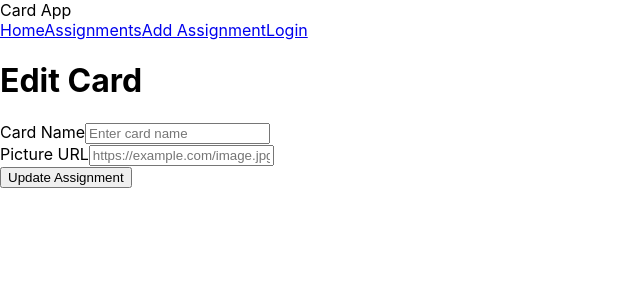
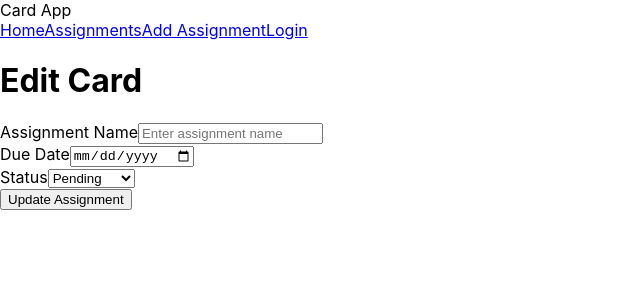
Before and after one commit to Kdsjkdsns/CA2AssignmentManager, a React (Create React App) app: page /editcard/1 in a window 1280 px wide. Shown: the top 300 px of the page, without its empty margins (0-640 px from the left). Built offline with nearby package versions, Linux system fonts and the light colour scheme.

Commit message:
Refactor CardForm to include assignment and due date fields

```diff
--- a/src/components/CardForm.js
+++ b/src/components/CardForm.js
@@ -24,40 +24,48 @@ export default function CardForm({
 
   return (
     <form onSubmit={handleSubmit}>
-      {error && <p style={{ color: "red" }}>{error}</p>}
-
       <div>
-        <label htmlFor="cardname">Card Name</label>
+        <label>Assignment Name</label>
         <input
           type="text"
-          id="cardname"
-          name="cardname"  // MUST match: cardname
-          value={values.cardname || ""}
+          name="assignmentname"
+          value={values.assignmentname || ""}
           onChange={handleChange}
           required
           disabled={busy}
-          placeholder="Enter card name"
+          placeholder="Enter assignment name"
         />
       </div>
 
       <div>
-        <label htmlFor="cardpic">Picture URL</label>
+        <label>Due Date</label>
         <input
-          type="url"
-          id="cardpic"
-          name="cardpic"  // MUST match: cardpic
-          value={values.cardpic || ""}
+          type="date"
+          name="duedate"
+          value={values.duedate || ""}
           onChange={handleChange}
+          required
           disabled={busy}
-          placeholder="https://example.com/image.jpg"
+          placeholder="DD-MM-YYYY"
         />
       </div>
 
       <div>
+        <label>Status</label>
+        <select
+          name="status"
+          value={values.status || "Pending"}
+          onChange={handleChange}
+          disabled={busy}
+        >
+          <option value="Pending">Pending</option>
+          <option value="Completed">Completed</option>
+        </select>
+      </div>
+
         <button type="submit" disabled={busy}>
           {busy ? "Saving..." : submitText}
         </button>
-      </div>
     </form>
   );
 };
```
